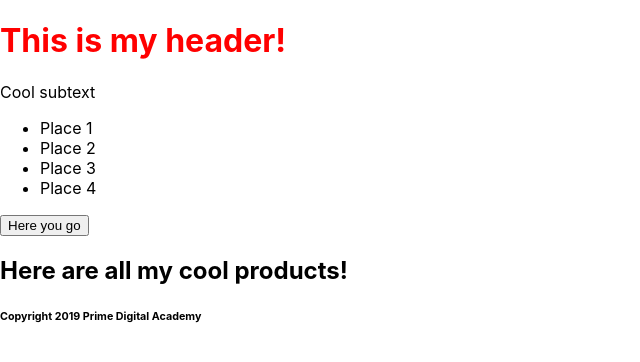
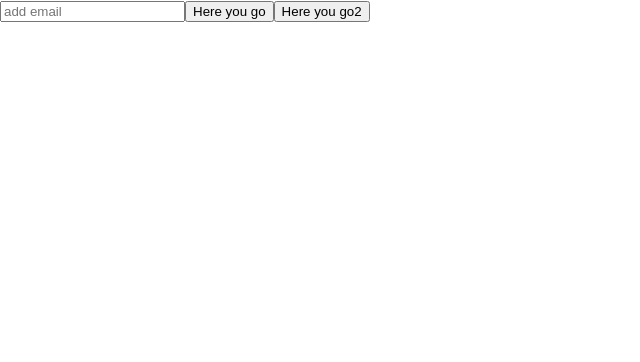
Before and after one commit to ChrisJo93/nodemailer-notifications, a React (Create React App) app: page / in a window 1280 px wide. Shown: the top 362 px of the page, without its empty margins (0-640 px from the left). Built offline with nearby package versions, Linux system fonts and the light colour scheme.

Commit message:
nodemailer fully setup. Creating frontend display and modding code for production

```diff
--- a/src/App.js
+++ b/src/App.js
@@ -1,19 +1,10 @@
 import React, { Component } from 'react';
-import HeaderComponent from './Components/HeaderComponent/HeaderComponent';
-import NavComponent from './Components/NavComponent';
-import MainPageComponent from './Components/MainPageComponent';
-import FooterComponent from './Components/FooterComponent';
 import axios from 'axios';
 
 class App extends Component {
   state = {
-    email: {
-      name: 'Ayo pimp',
-      email: 'Johnny.C.Alexander@gmail.com',
-      message: 'Ayo pimp!!!',
-    },
+    email: '',
   };
-
   test = (event) => {
     axios
       .post('/send')
@@ -25,14 +16,39 @@ class App extends Component {
       });
   };
 
+  test2 = (event) => {
+    axios
+      .post('/send/add', this.state.email)
+      .then((response) => {
+        console.log('im a fucking boss', response);
+      })
+      .catch((err) => {
+        console.log(err);
+      });
+  };
+
+  handleInputChangeFor = (propertyName) => (event) => {
+    this.setState(
+      {
+        [propertyName]: [event.target.value],
+      },
+      () => {
+        console.log(this.state.email);
+      }
+    );
+  };
+
   render() {
     return (
       <div className="App">
-        <HeaderComponent />
-        <NavComponent />
+        <input
+          onChange={this.handleInputChangeFor('email')}
+          value={this.state.email}
+          type="text"
+          placeholder="add email"
+        />
         <button onClick={this.test}>Here you go</button>
-        <MainPageComponent />
-        <FooterComponent />
+        <button onClick={this.test2}>Here you go2</button>
       </div>
     );
   }
--- a/src/Components/MainPageComponent.js
+++ /dev/null
@@ -1,13 +0,0 @@
-import React, { Component } from 'react';
-
-class MainPageComponent extends Component {
-  render() {
-    return (
-      <div>
-        <h2>Here are all my cool products!</h2>
-      </div>
-    );
-  }
-}
-
-export default MainPageComponent;
--- a/src/Components/NavComponent.js
+++ /dev/null
@@ -1,19 +0,0 @@
-import React, { Component } from 'react';
-
-class NavComponent extends Component {
-
-    render() {
-        return (
-            <div>
-                <ul>
-                    <li>Place 1</li>
-                    <li>Place 2</li>
-                    <li>Place 3</li>
-                    <li>Place 4</li>
-                </ul>
-            </div>
-        )
-    }
-}
-
-export default NavComponent;
```
Also changed, not shown: 2 other files (tests, documents, lock files or other folders).
